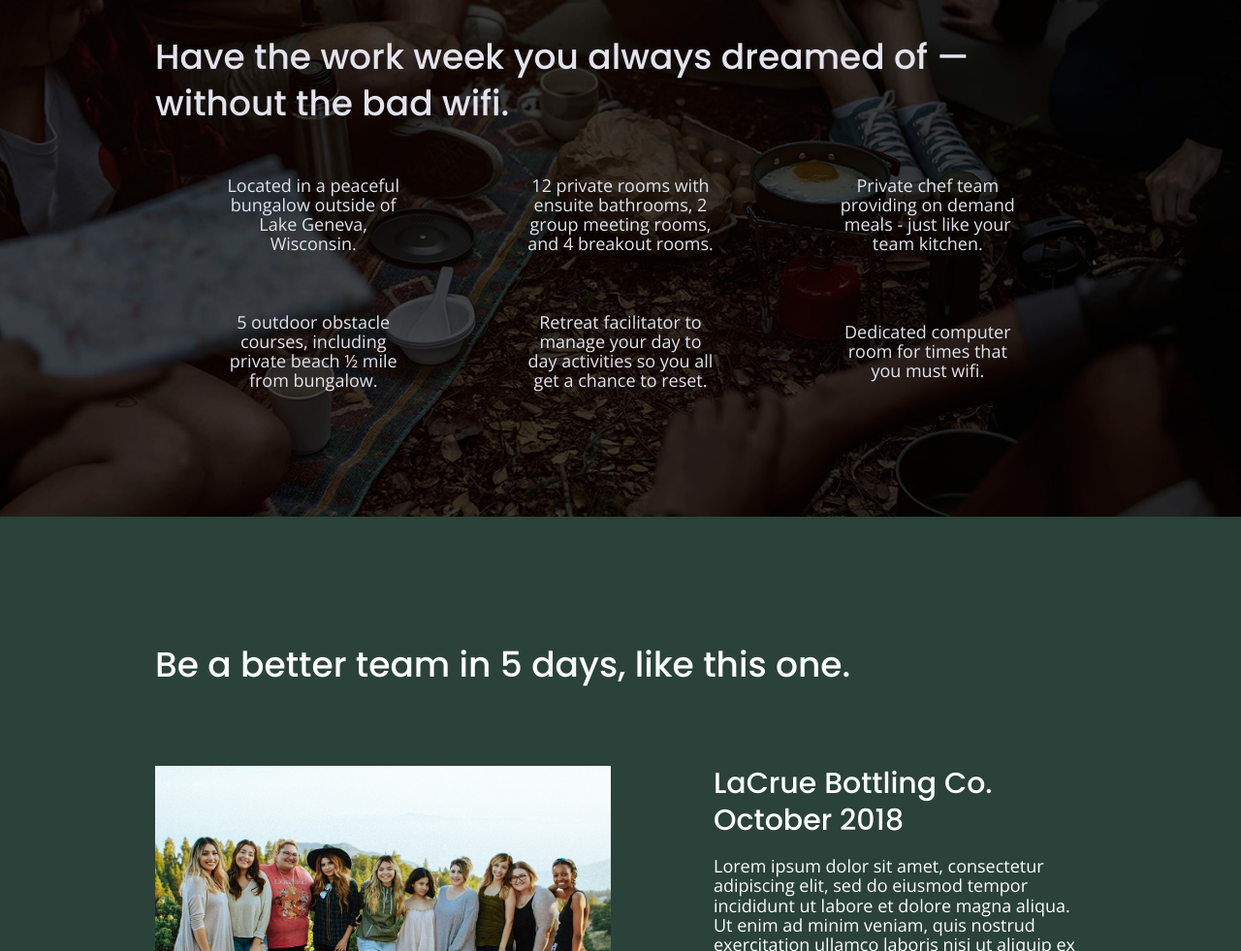
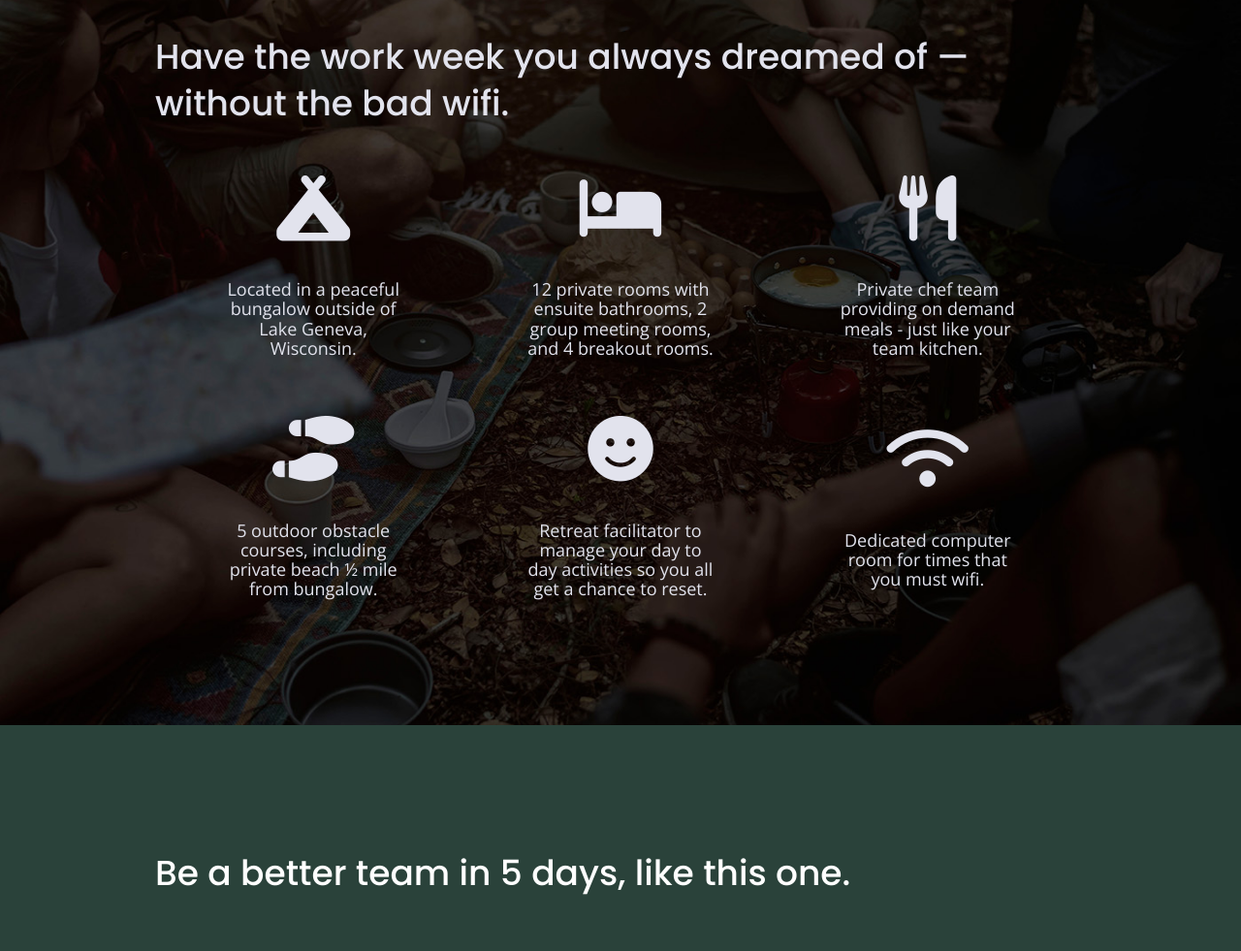
Before and after one commit to alcansal/unpluged-project, a website built with Parcel: page index.html in a window 1280 px wide. Shown: the part 1097-2078 px from the top of the page at 97% size. Built offline with nearby package versions, Linux system fonts and the light colour scheme.

Commit message:
Added font awesome link in the head of all index.html files andadded some styling to the icons

```diff
--- a/css/main.css
+++ b/css/main.css
@@ -287,6 +287,11 @@ textarea {
     justify-content: center;
     align-items: center;
     flex-flow: row wrap;
+  }
+
+  .features i {
+    font-size: 3.75em;
+    margin-bottom: 40px;
   }
 
   .reviews {
--- a/index.html
+++ b/index.html
@@ -21,6 +21,9 @@
 
   <link rel="stylesheet" href="css/normalize.css">
   <link rel="stylesheet" href="css/main.css">
+
+  <!-- Font Awesome version 6 -->
+  <script src="https://kit.fontawesome.com/4be189716c.js" crossorigin="anonymous"></script>
 
   <meta name="theme-color" content="#fafafa">
 </head>
@@ -72,32 +75,44 @@
         <div class="features-items">
 
           <article>
-            <p class="fontawesome-icon"></p>
+            <p class="fontawesome-icon">
+              <i class="fa-solid fa-campground"></i>
+            </p>
             <p class="features-item-description">Located in a peaceful bungalow outside of Lake Geneva, Wisconsin.</p>
           </article>
 
           <article>
-            <p class="fontawesome-icon"></p>
+            <p class="fontawesome-icon">
+              <i class="fa-solid fa-bed"></i>
+            </p>
             <p class="features-item-description">12 private rooms with ensuite bathrooms, 2 group meeting rooms, and 4 breakout rooms.</p>
           </article>
 
           <article>
-            <p class="fontawesome-icon"></p>
+            <p class="fontawesome-icon">
+              <i class="fa-solid fa-utensils"></i>
+            </p>
             <p class="features-item-description">Private chef team providing on demand meals - just like your team kitchen.</p>
           </article>
 
           <article>
-            <p class="fontawesome-icon"></p>
+            <p class="fontawesome-icon">
+              <i class="fa-solid fa-shoe-prints"></i>
+            </p>
             <p class="features-item-description">5 outdoor obstacle courses, including private beach ½ mile from bungalow.</p>
           </article>
 
           <article>
-            <p class="fontawesome-icon"></p>
+            <p class="fontawesome-icon">
+              <i class="fa-solid fa-face-smile"></i>
+            </p>
             <p class="features-item-description">Retreat facilitator to manage your day to day activities so you all get a chance to reset.</p>
           </article>
 
           <article>
-            <p class="fontawesome-icon"></p>
+            <p class="fontawesome-icon">
+              <i class="fa-solid fa-wifi"></i>
+            </p>
             <p class="features-item-description">Dedicated computer room for times that you must wifi.</p>
           </article>
 
```
Also changed, not shown: about/index.html (+3 -0 lines), faq/index.html (+3 -0 lines).
